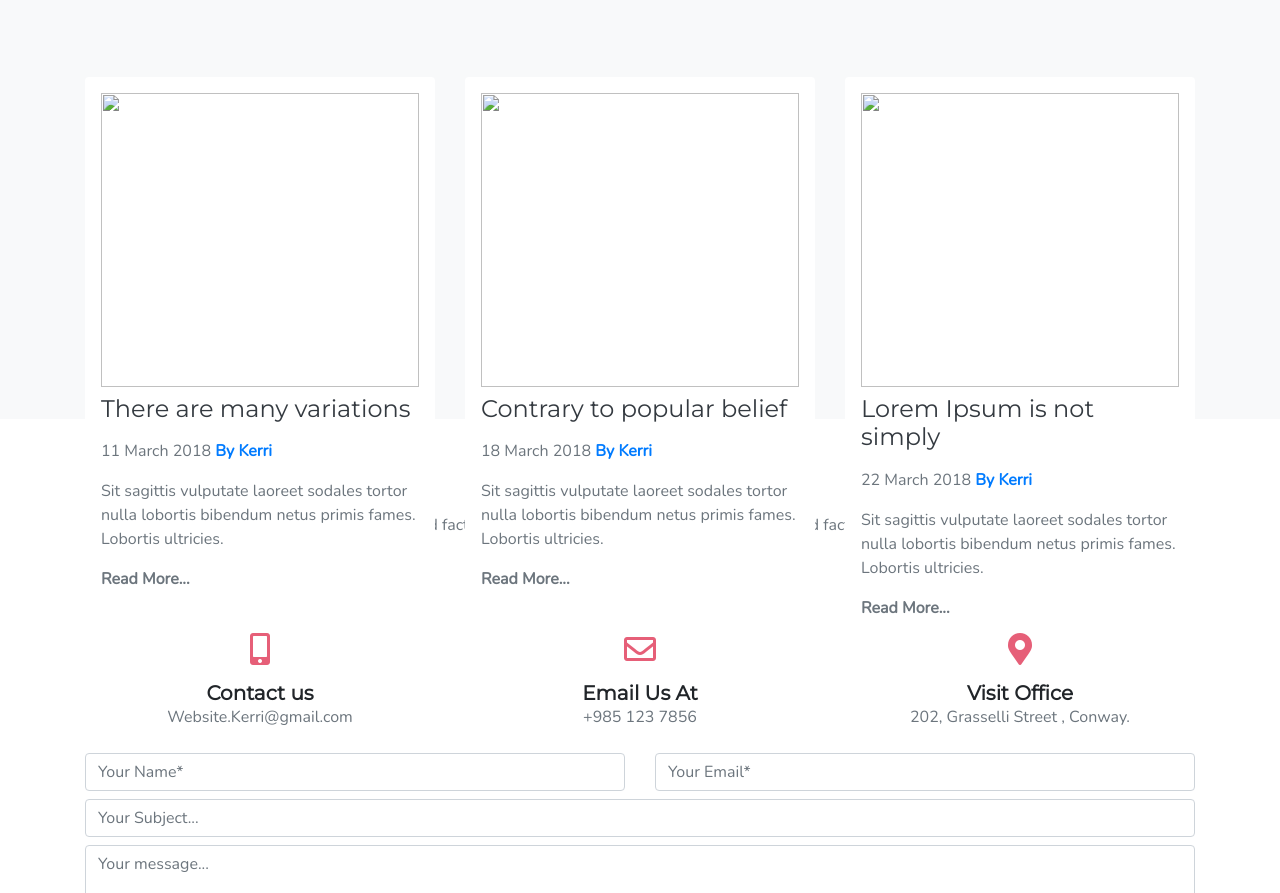
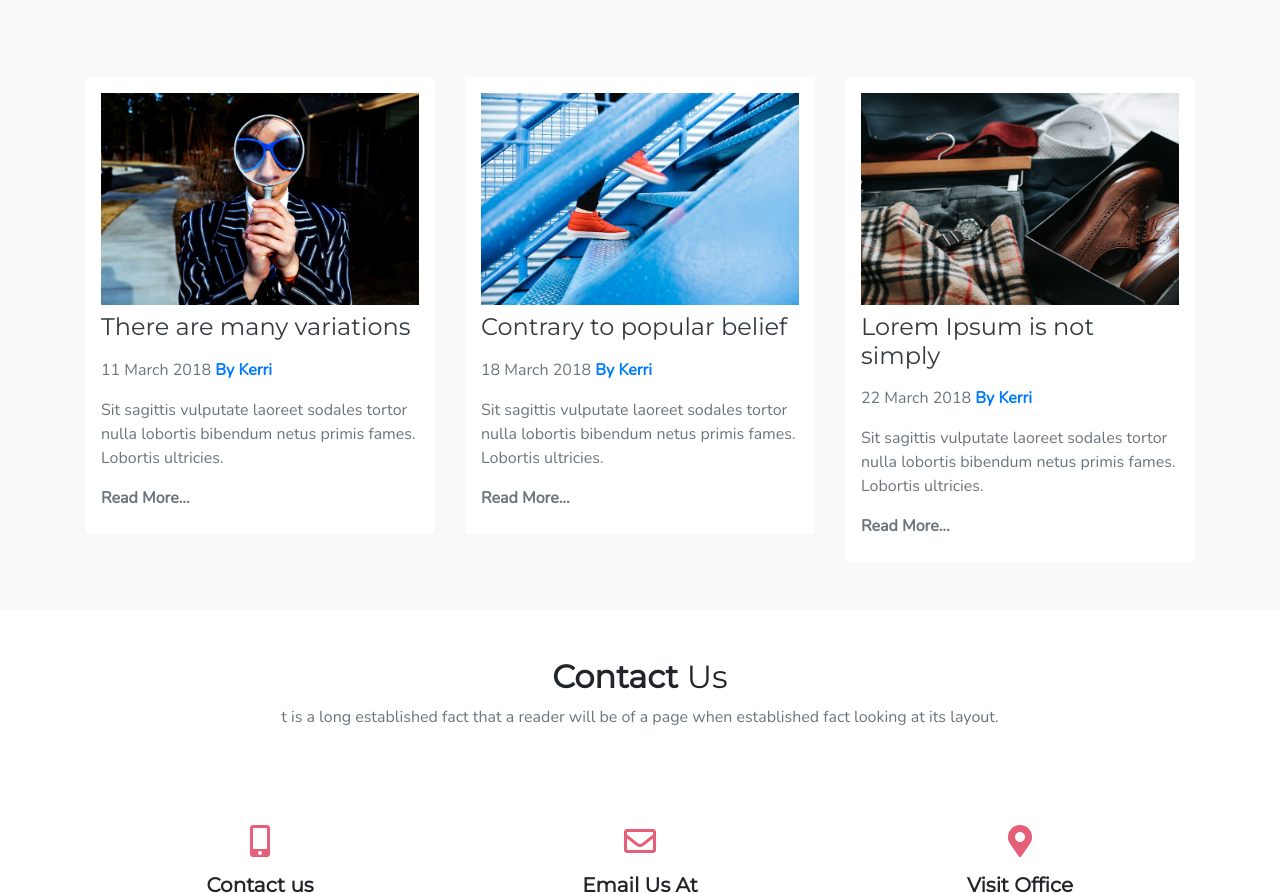
Before and after one commit to marwaahmedd/kerri, a plain HTML site: page index.html in a window 1280 px wide. Shown: the part 4358-5251 px from the top of the page. Drawn offline with nearby package versions, Linux system fonts and the light colour scheme.

Commit message:
Update index.html

```diff
--- a/index.html
+++ b/index.html
@@ -422,7 +422,7 @@
             <div class="col-lg-4 mt-3">
                 <div class=" rounded bg-white p-3">
                     <div class="blog-imge">
-                        <img src="imge/blog/blog-1.jpg" class="w-100">
+                        <img src="images/blog/blog-1.jpg" class="w-100">
                     </div>
 
                     <div class="blog-content pt-2 pb-2">
@@ -440,7 +440,7 @@
             <div class="col-lg-4 mt-3">
                 <div class=" rounded bg-white p-3">
                     <div class="blog-imge">
-                        <img src="imge/blog/2.JPG" class="w-100">
+                        <img src="images/blog/blog-2.jpg" class="w-100">
                     </div>
 
                     <div class="blog-content pt-2 pb-2">
@@ -458,7 +458,7 @@
             <div class="col-lg-4 mt-3">
                 <div class=" rounded bg-white p-3">
                     <div class="blog-imge">
-                        <img src="imge/blog/3.JPG" class="w-100">
+                        <img src="images/blog/blog-3.jpg" class="w-100">
                     </div>
 
                     <div class="blog-content pt-2 pb-2">
```
